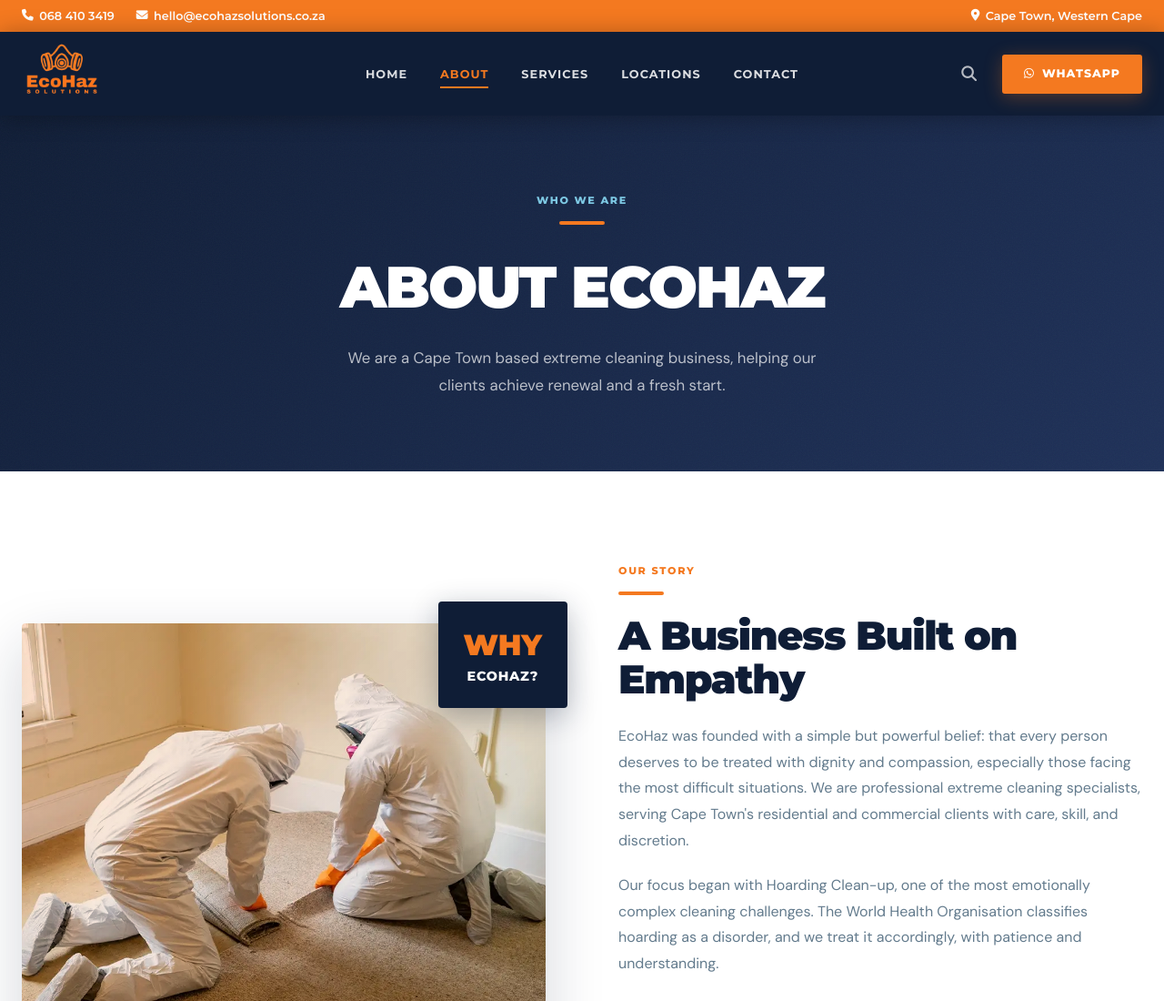
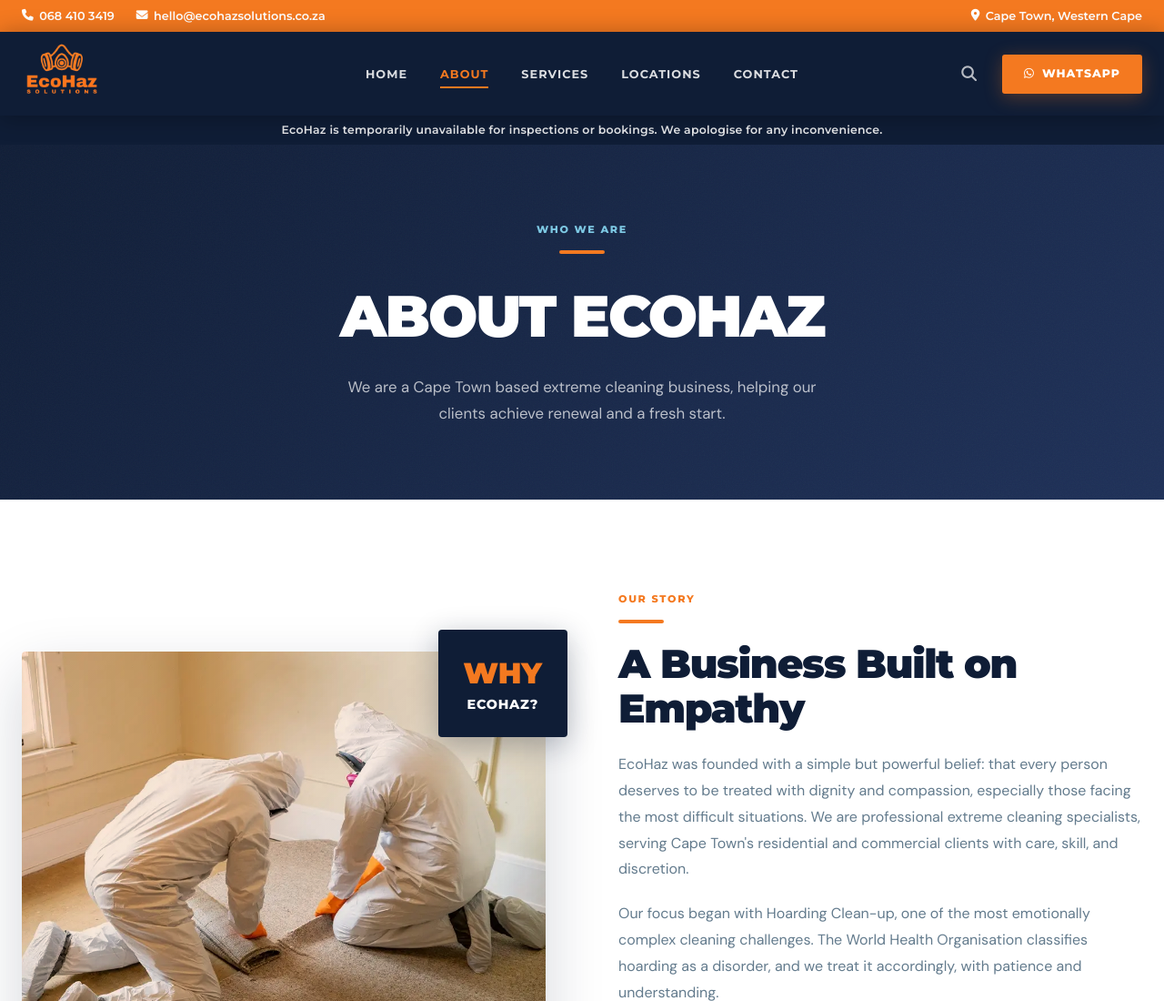
Before and after one commit to KhezefHQ/ecohaz-website, a website: page about.html in a window 1280 px wide. Shown: the top 1100 px of the page at 91% size. Drawn offline with nearby package versions, Linux system fonts and the light colour scheme.

Commit message:
Move announcement banner to top of all pages on desktop, hidden on mobile

```diff
--- a/about.html
+++ b/about.html
@@ -167,6 +167,10 @@
       </div>
     </div>
   </nav>
+  <!-- ANNOUNCEMENT BAND (desktop only) -->
+  <div class="mob-hide" style="background:var(--navy-dark); padding:0.4rem 1.5rem; text-align:center;">
+    <p style="color:rgba(255,255,255,0.9); font-size:0.78rem; font-family:'Montserrat',sans-serif; font-weight:600; margin:0; letter-spacing:0.02em;">EcoHaz is temporarily unavailable for inspections or bookings. We apologise for any inconvenience.</p>
+  </div>
 
   <!-- PAGE HERO -->
   <section class="grain-overlay" style="background:linear-gradient(135deg, var(--navy-dark) 0%, var(--navy) 100%); padding:5rem 1.5rem; text-align:center; position:relative;">
```
Also changed, not shown: bellville.html (+4 -0 lines), brackenfell.html (+4 -0 lines), claremont.html (+4 -0 lines), durbanville.html (+4 -0 lines), faqs.html (+4 -0 lines), locations.html (+4 -0 lines), muizenberg.html (+4 -0 lines), sea-point.html (+4 -0 lines), services.html (+4 -0 lines).
